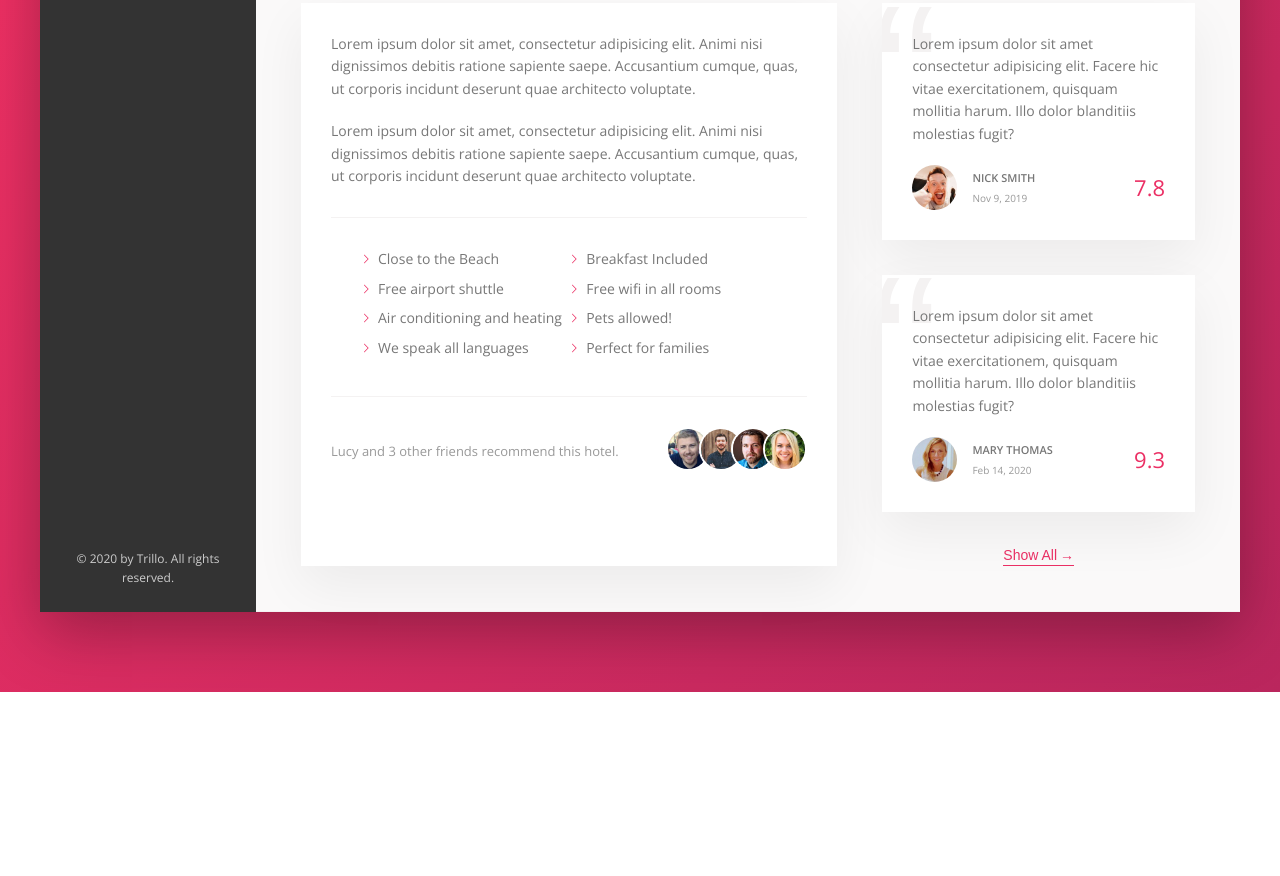
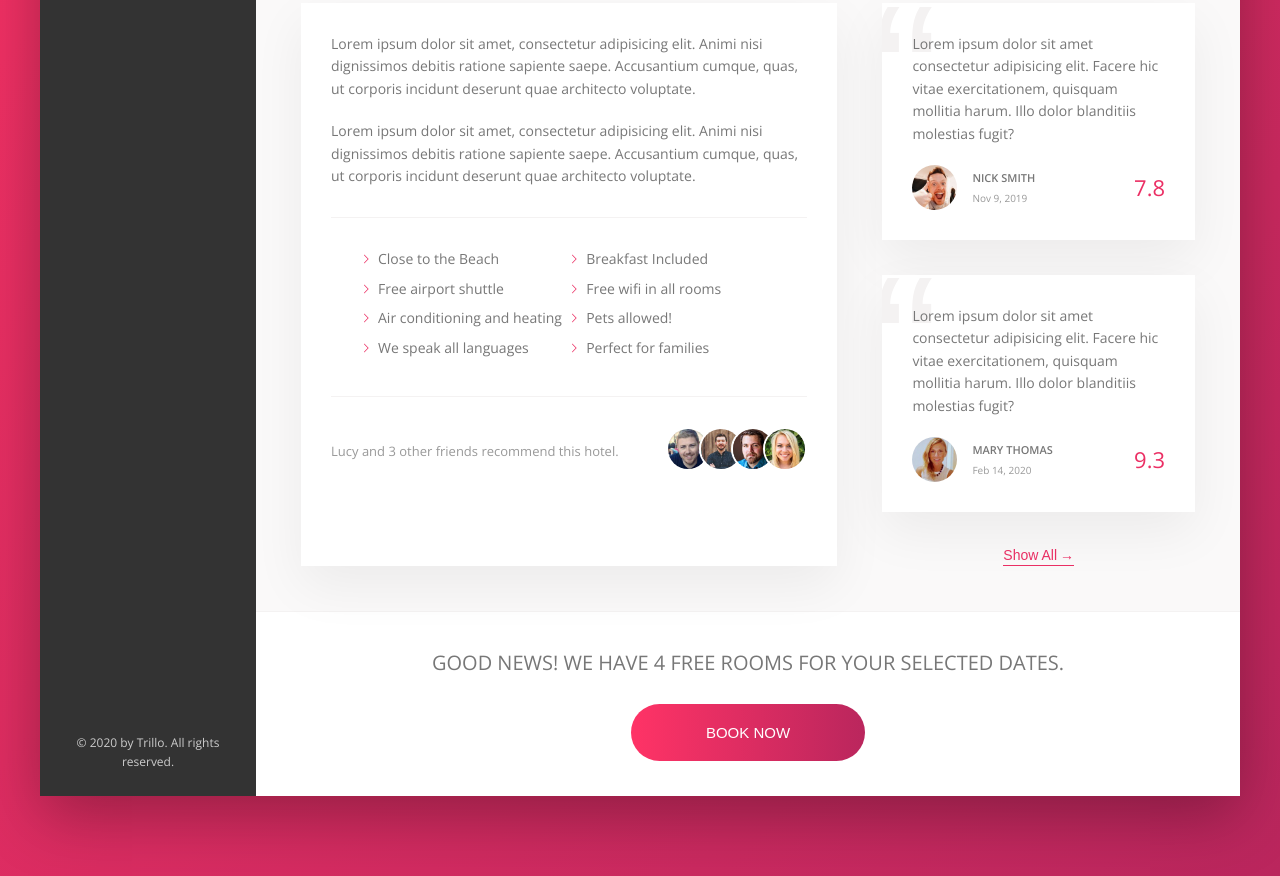
Before and after one commit to kjwessa/trillo-project, a website: page index.html in a window 1280 px wide. Shown: the part 644-1520 px from the top of the page. Before the commit the page ends 1336 px from the top, so only its background shows below. Drawn offline with nearby package versions, Linux system fonts and the light colour scheme.

Commit message:
CTA complete

```diff
--- a/index.html
+++ b/index.html
@@ -209,6 +209,15 @@
               <button class="btn-inline">Show All<span>&rarr;</span></button>
             </div>
           </div>
+          <div class="cta">
+            <h2 class="cta__book-now">
+              Good news! We have 4 free rooms for your selected dates.
+            </h2>
+            <button class="btn">
+              <span class="btn__visible">Book Now</span>
+              <span class="btn__invisible">Only 4 rooms left</span>
+            </button>
+          </div>
         </main>
       </div>
     </div>
--- a/sass/_components.scss
+++ b/sass/_components.scss
@@ -379,8 +379,6 @@
         margin-right: auto;
     }
 
-    &__friends {}
-
     &__photo {
         //box sizing includes the padding and border into the height and width of the element, which is what the root is set to. Content box sets it back to the default
         box-sizing: content-box;
@@ -463,3 +461,67 @@
         z-index: 1;
     }
 }
+
+// Call to Action
+
+.cta {
+    padding: 3.5rem 0;
+    text-align: center;
+
+    &__book-now {
+        font-size: 2rem;
+        font-weight: 300;
+        margin-bottom: 2.5rem;
+        text-transform: uppercase;
+    }
+}
+
+//Call to Action Button
+
+.btn {
+    font-size: 1.5rem;
+    font-weight: 300;
+    text-transform: uppercase;
+    border-radius: 100px;
+    border: none;
+    background-image: linear-gradient(to right, var(--color-primary-light), var(--color-primary-dark));
+    color: var(--color-white-1);
+    position: relative;
+    overflow: hidden;
+    cursor: pointer;
+
+    & > * {
+        height: 100%;
+        width: 100%;
+        display: inline-block;
+        transition: all .2s;
+    }
+
+    &__visible {
+        padding: 2rem 7.5rem;
+    }
+
+    &__invisible {
+        padding: 2rem 0;
+        position: absolute;
+        top: -100%;
+        left: 0;
+    }
+
+    &:hover {
+        background-image: linear-gradient(to left, var(--color-primary-light), var(--color-primary-dark));
+    }
+
+    &:hover &__visible {
+        transform: translateY(100%);
+    }
+
+    &:hover &__invisible {
+        top: 0;
+    }
+
+    &:focus {
+        outline: none;
+        animation: pulsate 1s infinite;
+    }
+}
```
Also changed, not shown: css/style.css.
